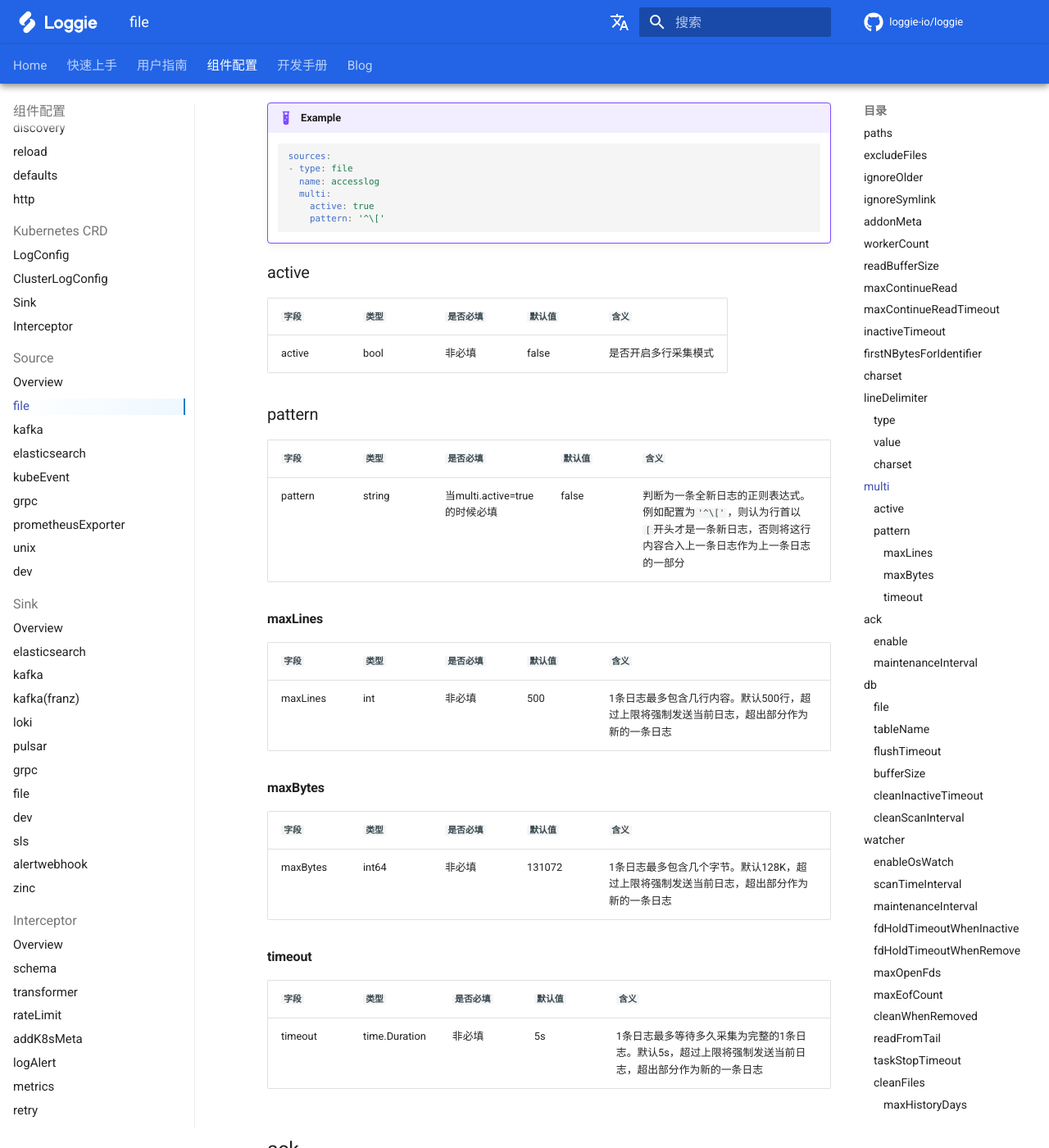
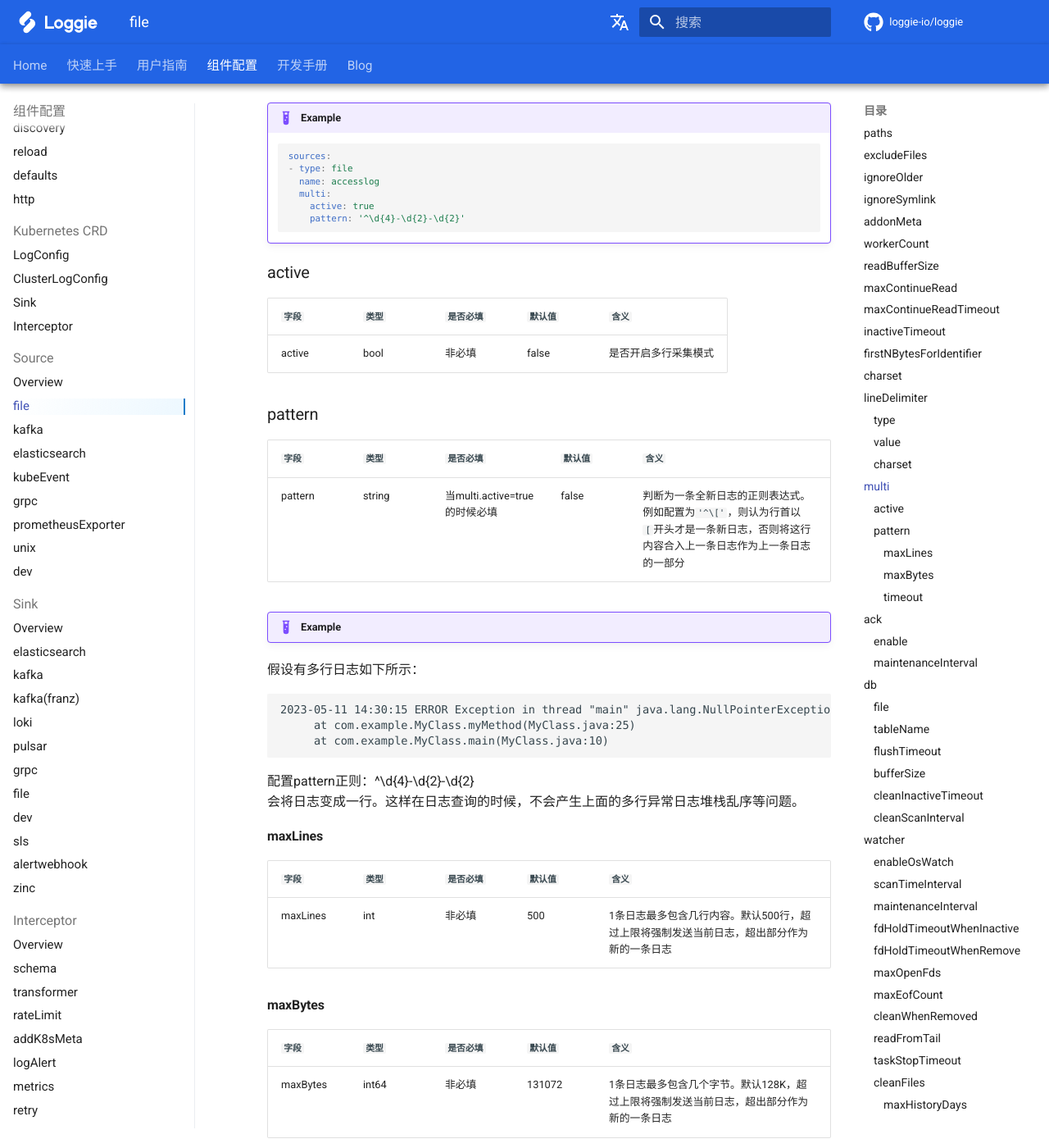
Before and after one commit to loggie-io/docs, an MkDocs documentation site: the page built from docs/reference/pipelines/source/file.md, in a window 1280 px wide and 1400 px high, scrolled down 8178 px. Shown: the whole window at 82% size. Built offline with MkDocs 1.6.1 and Material for MkDocs 9.7.7, drawn with Linux system fonts in a browser that asks for light colours; some web fonts are replaced; comment, search, counter and statistics services are not loaded.

Commit message:
Update file.md (#163)

````diff
--- a/docs/reference/pipelines/source/file.md
+++ b/docs/reference/pipelines/source/file.md
@@ -293,7 +293,7 @@ state含义解释：
       name: accesslog
       multi:
     	active: true
-        pattern: '^\['
+        pattern: '^\d{4}-\d{2}-\d{2}'
     ```
 
 ### active
@@ -307,6 +307,20 @@ state含义解释：
 | `字段`  | `类型` | `是否必填`                    | `默认值` | `含义`                                                       |
 | ------- | ------ | ----------------------------- | -------- | ------------------------------------------------------------ |
 | pattern | string | 当multi.active=true的时候必填 | false    | 判断为一条全新日志的正则表达式。例如配置为`'^\['`，则认为行首以`[`开头才是一条新日志，否则将这行内容合入上一条日志作为上一条日志的一部分 |
+
+!!! example
+
+  假设有多行日志如下所示：
+
+   ```
+   2023-05-11 14:30:15 ERROR Exception in thread "main" java.lang.NullPointerException
+        at com.example.MyClass.myMethod(MyClass.java:25)
+        at com.example.MyClass.main(MyClass.java:10)
+   ```
+
+  配置pattern正则：^\d{4}-\d{2}-\d{2}
+  会将日志变成一行。这样在日志查询的时候，不会产生上面的多行异常日志堆栈乱序等问题。
+
 
 #### maxLines
 
````
